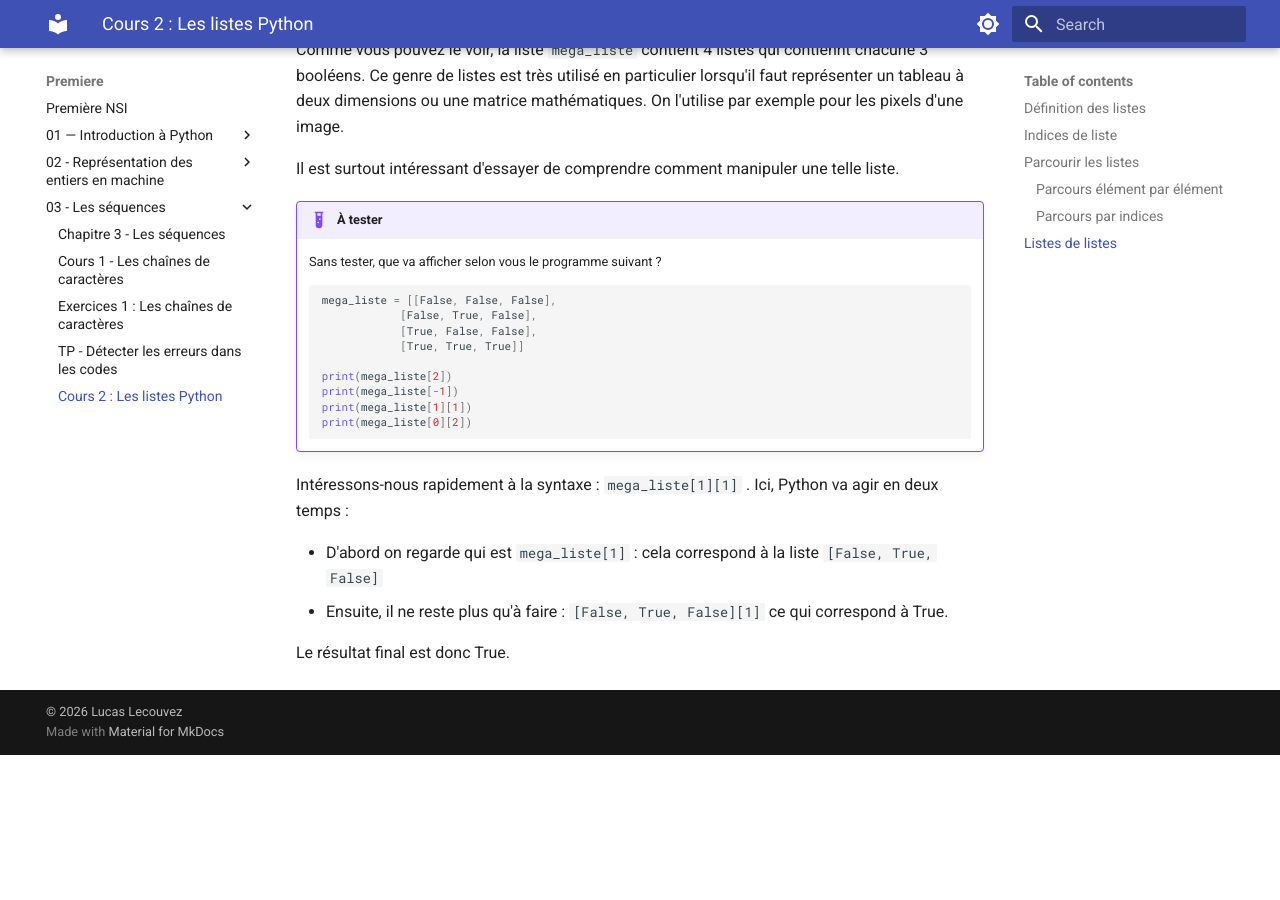
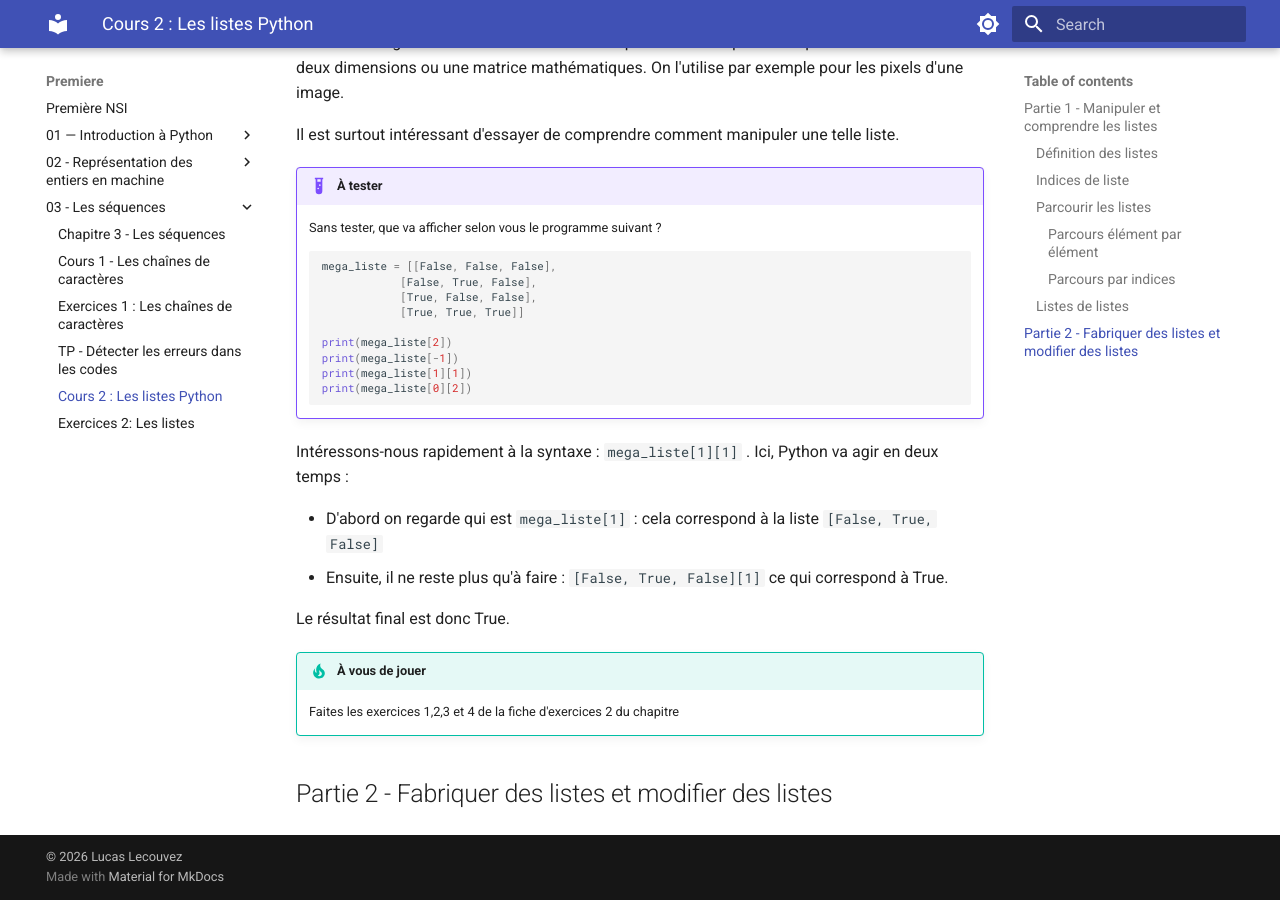
Before and after one commit to ProfD1FO/SNT-NSI-Lecouvez, an MkDocs documentation site: the page built from docs/premiere/3-sequences/04-listes.md, in a window 1280 px wide and 900 px high, scrolled down 3308 px. Built offline with MkDocs 1.6.1 and Material for MkDocs 9.7.7, drawn with Linux system fonts in a browser that asks for light colours; before the commit the page ends 4063 px from its top, so only the background shows below that; some of the changed text lies outside the part shown.

Commit message:
exos listes

````diff
--- a/docs/premiere/3-sequences/04-listes.md
+++ b/docs/premiere/3-sequences/04-listes.md
@@ -2,7 +2,9 @@
 
 Maintenant que vous êtes capables de manipuler une séquence (indices et parcours), il est temps pour vous de découvrir un tout nouveau type de séquence : les **listes Python**
 
-## Définition des listes
+## Partie 1 - Manipuler et comprendre les listes
+
+### Définition des listes
 
 En Python, le type `list` est un type de données qui correspond à une séquence : c'est une suite ordonnée d'éléments accessibles selon leur position. Néanmoins, elles diffèrent des chaînes de caractères sur plusieurs points que nous allons voir ensemble dans ce cours. Il est également à noter que les listes sont un outil très puissant lorsque l'on manipule en Python, ce cours est donc essentiel.
 
@@ -22,7 +24,7 @@ Ici, il y a déjà deux choses à constater :
 !!! example "À faire"
     Créer une liste appelée `notes` et qui contiendra vos notes du trimestre en NSI pour le moment
 
-## Indices de liste
+### Indices de liste
 
 Comme dit plus tôt, les listes sont des séquences et donc comme les chaînes de caractères, les mêmes outils peuvent être employés pour les manipuler à commencer par les indices et la fonction `len()`.
 
@@ -50,11 +52,11 @@ Par exemple :
 
 Ici, on cherche à accéder à l'élément d'indice 3 de la liste `[1, 3, 9, -4, 0]`. Comme les indices commencent à 0, cela correspond au 4ème élément qui est donc -4.
 
-## Parcourir les listes
+### Parcourir les listes
 
 Encore une fois, qui dit séquence d'éléments dit forcément moyen de les parcourir. Ici comme pour les indices, la méthode est **exactement** la même que pour les chaînes de caractères. On utilise donc encore une fois les boucles. La partie qui va suivre sera donc presque en tout point identique à celle du cours précédent.
 
-### Parcours élément par élément
+#### Parcours élément par élément
 
 Pour parcourir une séquence **élément par élément**, (ce qui veut dire qu'à chaque tout, la variable de boucle devient l'élément suivant de la séquence), on utilise la boucle `for`.
 
@@ -86,7 +88,7 @@ for variable in sequence :
     ...
     ...
 ```
-### Parcours par indices
+#### Parcours par indices
 
 En fonction des besoins, il peut-être essentiel de pouvoir parcourir la séquence indice par indice. Par exemple lorsque l'on recherche la position précise d'un élément. Pour cela, on peut utiliser n'importe laquelle des deux types de boucles que vous connaissez : `for` et `while` et en utilisant ingénieusement la fonction `len`.
 
@@ -106,7 +108,7 @@ En fonction des besoins, il peut-être essentiel de pouvoir parcourir la séquen
 
     ```
 
-## Listes de listes
+### Listes de listes
 
 Nous avons vu au début que la grande particularité des listes était de pouvoir contenir des éléments de différents types. Pour le moment, nous n'avons mis dans les listes que les types de base que vous connaissez mais puisque que nous pouvons y mettre ce que l'on veut, on peut y mettre d'autres listes.
 
@@ -144,3 +146,8 @@ Intéressons-nous rapidement à la syntaxe : `mega_liste[1][1]` . Ici, Python va
 - Ensuite, il ne reste plus qu'à faire : `[False, True, False][1]` ce qui correspond à True.
 
 Le résultat final est donc True.
+
+!!! tip "À vous de jouer"
+    Faites les exercices 1,2,3 et 4 de la fiche d'exercices 2 du chapitre
+
+## Partie 2 - Fabriquer des listes et modifier des listes
--- a/docs/snt/2-reseaux_sociaux/index.md
+++ b/docs/snt/2-reseaux_sociaux/index.md
@@ -1,4 +1,4 @@
-# Thème 1 : Le Web
+# Thème 2 : Les réseaux sociaux
 
 Aujourd'hui, les réseaux sociaux jouent un rôle majeur dans notre vie que ce soit sur le plan personnel ou professionnel. Dans ce thème, vous découvrirez les différences de fonctionnement, ce qu'est votre identité numérique mais également les dérives que provoquent certain réseaux.
 
````
Also changed, not shown: docs/premiere/3-sequences/05-exos_listes.md (added, +59 -0 lines).
